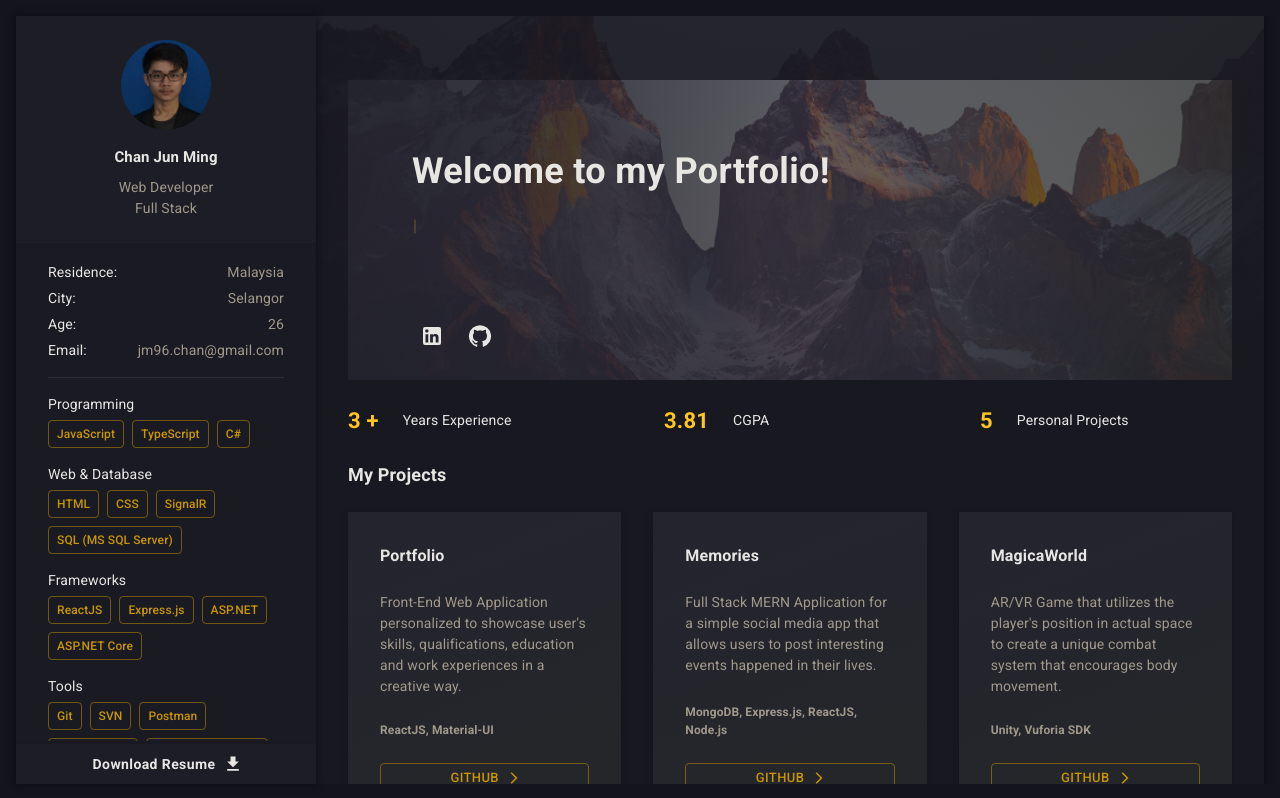
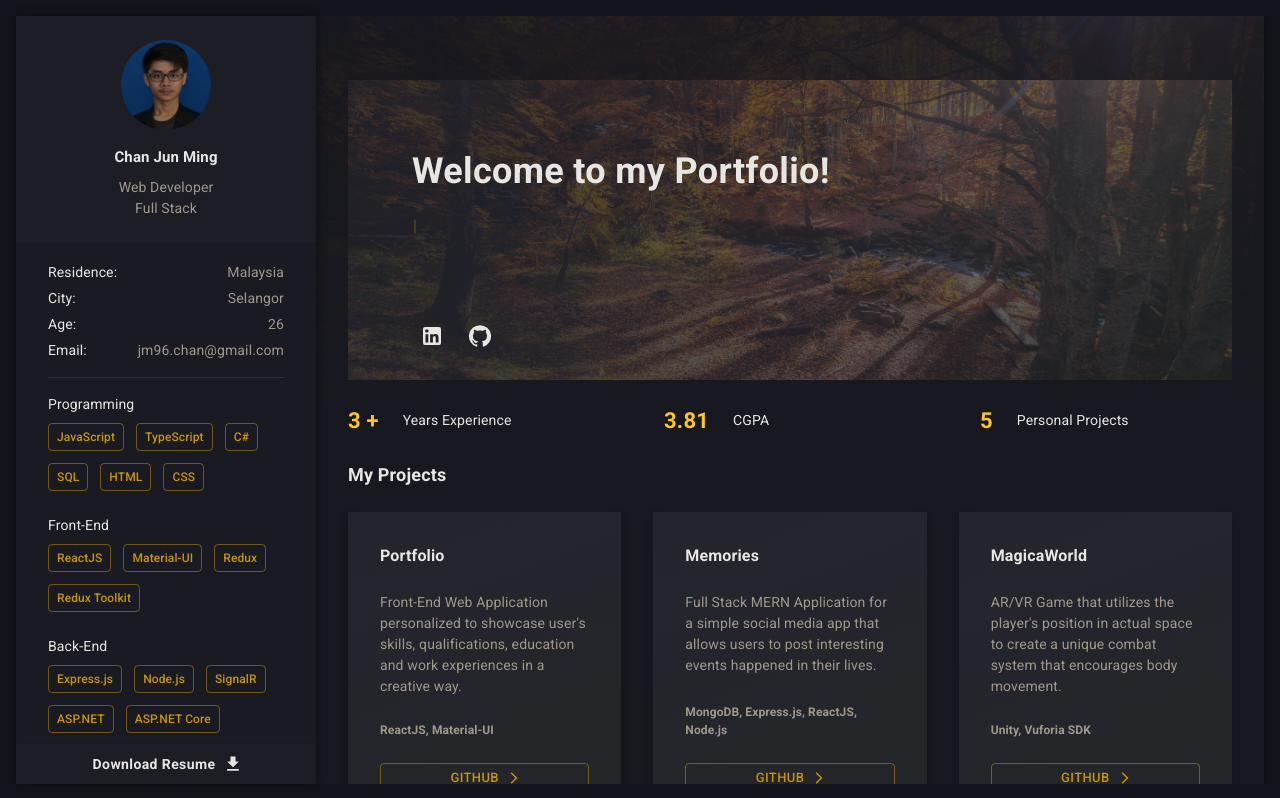
Before and after one commit to JunMingC/portfolio-project, a React (Create React App) app: page / in a window 1280 px wide. Shown: the top 798 px of the page. Built offline with nearby package versions, Linux system fonts and the light colour scheme.

Commit message:
Update CSS, UI

```diff
--- a/src/components/InfoBar/InfoSection/InfoSection.js
+++ b/src/components/InfoBar/InfoSection/InfoSection.js
@@ -10,9 +10,10 @@ const useStyles = makeStyles((theme) => {
             flexGrow: 1,
             backgroundColor: '#1A1A22',
             overflow: 'auto',
+            scrollbarWidth: 'thin',
             '&::-webkit-scrollbar': {
-                display: 'none',
-            }
+               width: '8px',
+            },
         },
         infoDivider: {
             width: '100%',
--- a/src/components/InfoBar/InfoSection/InfoSkills/InfoSkills.js
+++ b/src/components/InfoBar/InfoSection/InfoSkills/InfoSkills.js
@@ -4,6 +4,11 @@ import React from 'react';
 
 const useStyles = makeStyles((theme) => {
     return {
+        infoSkill: {
+            '&:last-child': {
+                marginBottom: '0'
+            },
+        },
         infoSkillTitleTxt: {
             fontSize: '14px',
             textTransform: 'capitalize',
@@ -25,19 +30,19 @@ const InfoSkill = () => {
     const classes = useStyles();
 
     const skills = {
-        programming: ['JavaScript', 'TypeScript', 'C#'],
-        'web & database': ['HTML', 'CSS', 'SignalR', 'SQL (MS SQL Server)'],
-        frameworks: ['ReactJS', 'Express.js', 'ASP.NET', 'ASP.NET Core'],
-        tools: ['Git', 'SVN', 'Postman', 'Visual Studio', 'Visual Studio Code', 'Unity'],
+        'Programming': ['JavaScript', 'TypeScript', 'C#', 'SQL', 'HTML', 'CSS'],
+        'Front-End': ['ReactJS', 'Material-UI', 'Redux', 'Redux Toolkit'],
+        'Back-End': ['Express.js', 'Node.js', 'SignalR', 'ASP.NET', 'ASP.NET Core'],
+        'Tools': ['Git', 'SVN', 'Postman', 'Visual Studio Code', 'Unity'],
     };
 
     return (
         Object.keys(skills).map((skillTitle, index) => (
-            <Box key={index} mb={2}>
-                <Typography className={classes.infoSkillTitleTxt} component='div' color='text.primary' mb={'5px'}>
+            <Box className={classes.infoSkill} key={index} mb={3}>
+                <Typography className={classes.infoSkillTitleTxt} component='div' color='text.primary' mb={1}>
                     {skillTitle}
                 </Typography>
-                <Grid container justifyContent={'flex-start'} spacing={1}>
+                <Grid container justifyContent={'flex-start'} spacing={1.5}>
                     {
                         skills[skillTitle].map((skill, index) => (
                             <Grid item key={index}>
--- a/src/components/MainContent/BannerSection/BannerSection.js
+++ b/src/components/MainContent/BannerSection/BannerSection.js
@@ -25,7 +25,7 @@ const useStyles = makeStyles((theme) => {
             height: '100%',
         },
         bannerFade: {
-            background: 'linear-gradient(90deg, rgba(36, 36, 46, 0.9) 15%, rgba(36, 36, 46, 0.7) 50%, rgba(36, 39, 41, 0.7) 100%)',
+            background: 'linear-gradient(90deg, rgba(36, 36, 46, 0.8) 15%, rgba(36, 36, 46, 0.7) 50%, rgba(36, 39, 41, 0.7) 100%)',
             width: '100%',
             height: '100%',
         },
--- a/src/components/MainContent/ExperienceSection/ExperienceSection.js
+++ b/src/components/MainContent/ExperienceSection/ExperienceSection.js
@@ -19,7 +19,7 @@ const ExperienceSection = () => {
     const classes = useStyles();
 
     return (
-        <Box className={classes.experienceSection} my={3}>
+        <Box className={classes.experienceSection} my={3} mb={5}>
             <Grid container spacing={4}>
                 <Grid item xs={12} md={6}>
                     <Box>
--- a/src/components/MainContent/MainContent.js
+++ b/src/components/MainContent/MainContent.js
@@ -27,7 +27,7 @@ const useStyles = makeStyles((theme) => {
             height: '400px',
         },
         mainContentBgFade: {
-            background: 'linear-gradient(rgba(24, 24, 32, 0.93) 0%, rgba(24, 24, 32, 0.96) 70%, rgba(24, 24, 32, 0.99) 80%, rgb(24, 24, 32) 100%)',
+            background: 'linear-gradient(rgba(24, 24, 32, 0.9) 0%, rgba(24, 24, 32, 0.96) 70%, rgba(24, 24, 32, 0.99) 80%, rgb(24, 24, 32) 100%)',
             width: '100%',
             height: '100%',
         },
--- a/src/index.css
+++ b/src/index.css
@@ -23,3 +23,11 @@
 ::-webkit-scrollbar-thumb {
     background-color: #454a4d;
 }
+
+::-webkit-scrollbar-thumb:hover {
+    background: #555;
+  }
+
+:root{
+    scrollbar-color: #454a4d #181a1b;
+}
```
Also changed, not shown: public/bg.jpg, 1 other file (tests, documents, lock files or other folders).
